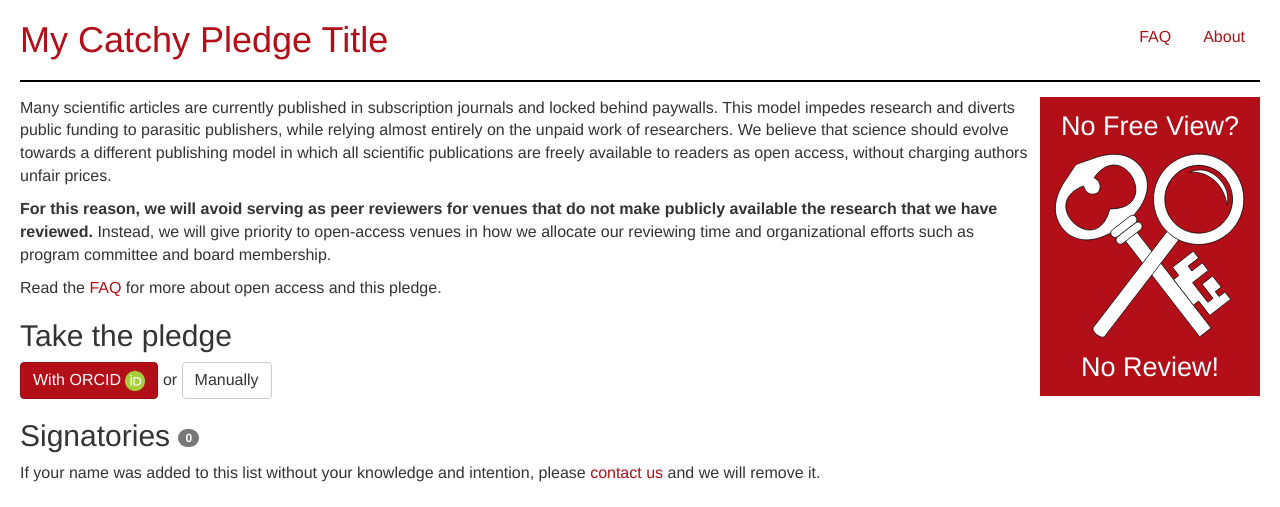
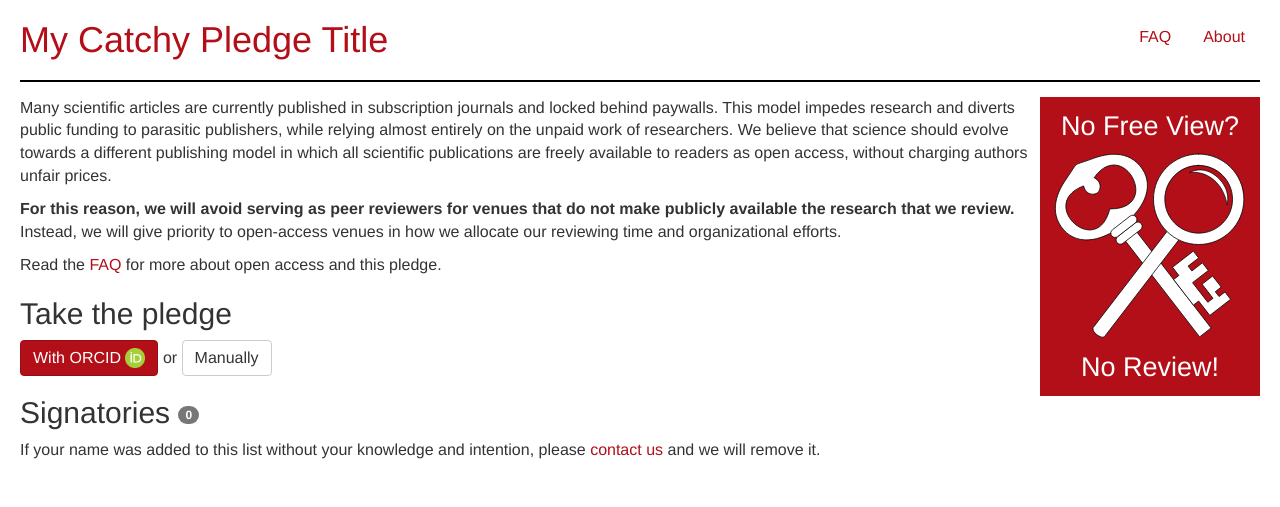
Before and after one commit to dissemin/no-free-view-no-review, a Django app: page / in a window 1280 px wide. Shown: the top 507 px of the page. Run offline with Django 3.2, Linux system fonts and the light colour scheme; data that the repository does not hold is empty; some libraries are stand-ins or nearby versions.

Commit message:
shortening

```diff
--- a/signatories/templates/index.html
+++ b/signatories/templates/index.html
@@ -19,10 +19,9 @@ freely available to readers as open access, without charging authors unfair
 prices.</p>
 
 <p><strong>For this reason, we will avoid serving as peer reviewers for venues
-  that do not make publicly available the research that we have reviewed.</strong>
+  that do not make publicly available the research that we review.</strong>
   Instead, we will give priority to open-access venues in
-  how we allocate our reviewing time and organizational efforts such as program
-  committee and board membership.
+  how we allocate our reviewing time and organizational efforts.
 </p>
 
 <p>Read the <a href="{% url 'faq' %}">FAQ</a> for more about open access and this pledge.</p>
```
